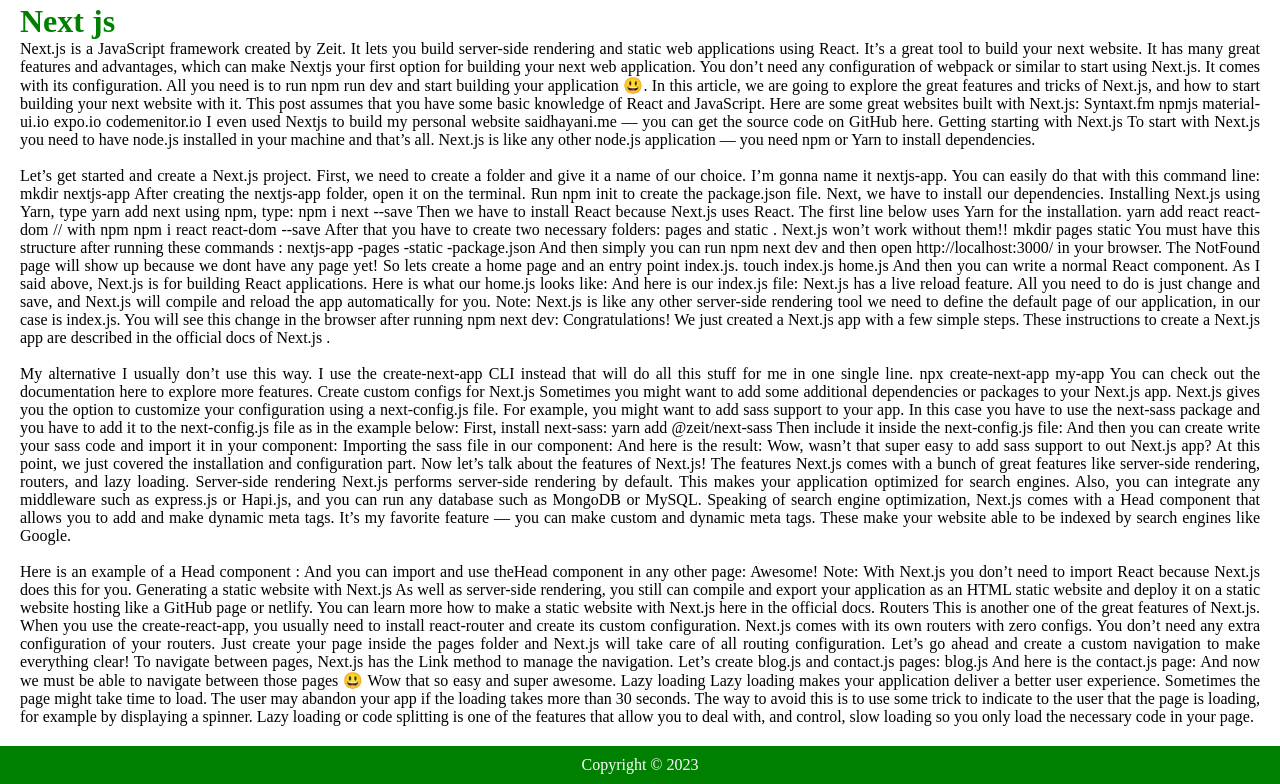
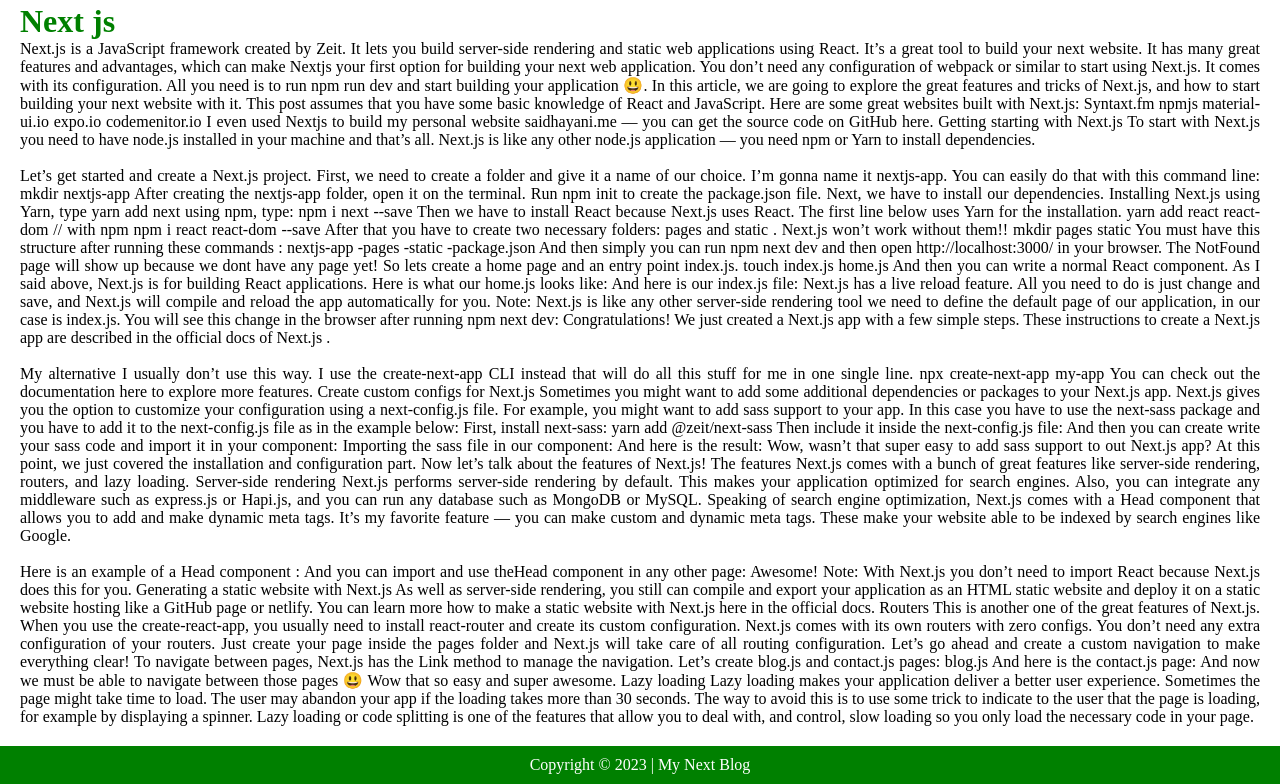
Before and after one commit to karthickselvendran/my-next-app, a Next.js app: page / in a window 1280 px wide. Shown: the part 278-1062 px from the top of the page. Built offline with nearby package versions, Linux system fonts and the light colour scheme.

Commit message:
footer updates

```diff
--- a/components/footer/index.js
+++ b/components/footer/index.js
@@ -4,7 +4,7 @@
 const Footer = () => {
   return (
     <div className={styles.footer}>
-      <span>Copyright &copy; 2023</span>
+      <span>Copyright &copy; 2023 | My Next Blog</span>
     </div>
   );
 };
```
